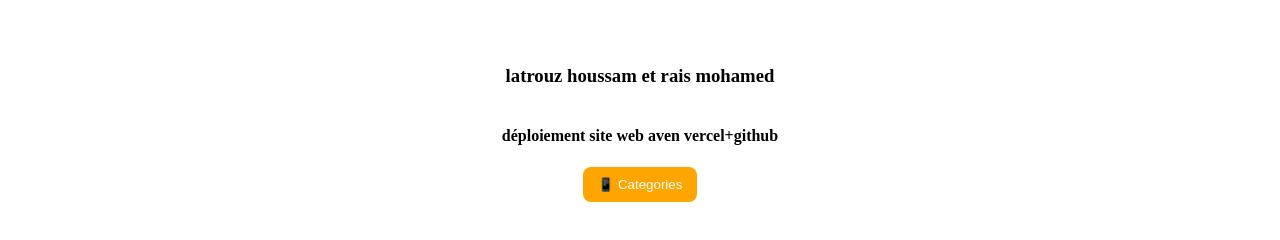
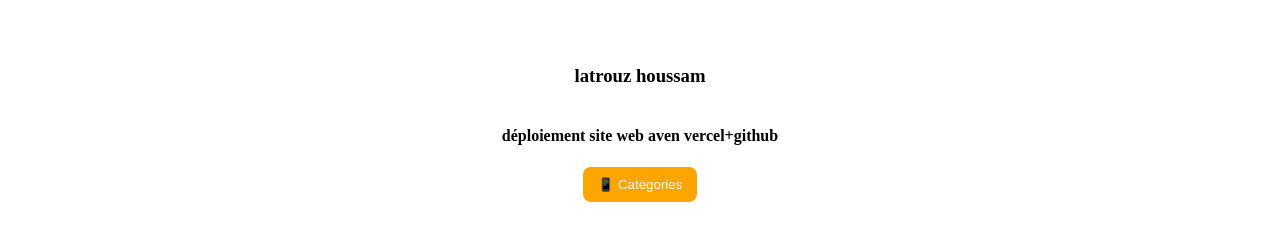
Before and after one commit to abasshoussam20501-web/site_collectif, a plain HTML site: page index.html in a window 1280 px wide. Shown: the part 390-630 px from the top of the page. Drawn offline with Linux system fonts and the light colour scheme.

Commit message:
Update index.html

```diff
--- a/index.html
+++ b/index.html
@@ -19,7 +19,7 @@
 
 <section class="hero">
   <h2>Welcome to INSFP SHOP</h2>
-  <h3>latrouz houssam et rais mohamed </h3>
+  <h3>latrouz houssam</h3>
   <h4>déploiement site web aven vercel+github</h4>
   <button onclick="showBrands()">📱 Categories</button>
 </section>
```
